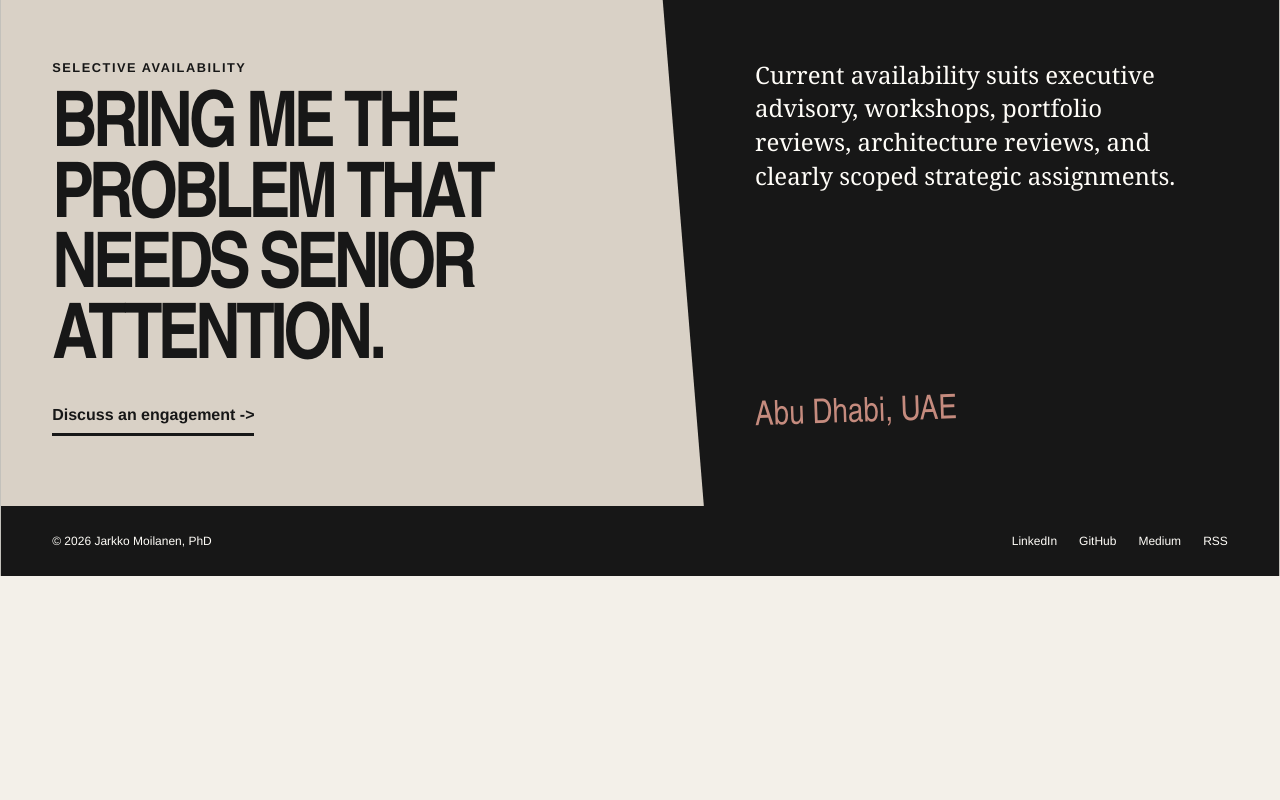
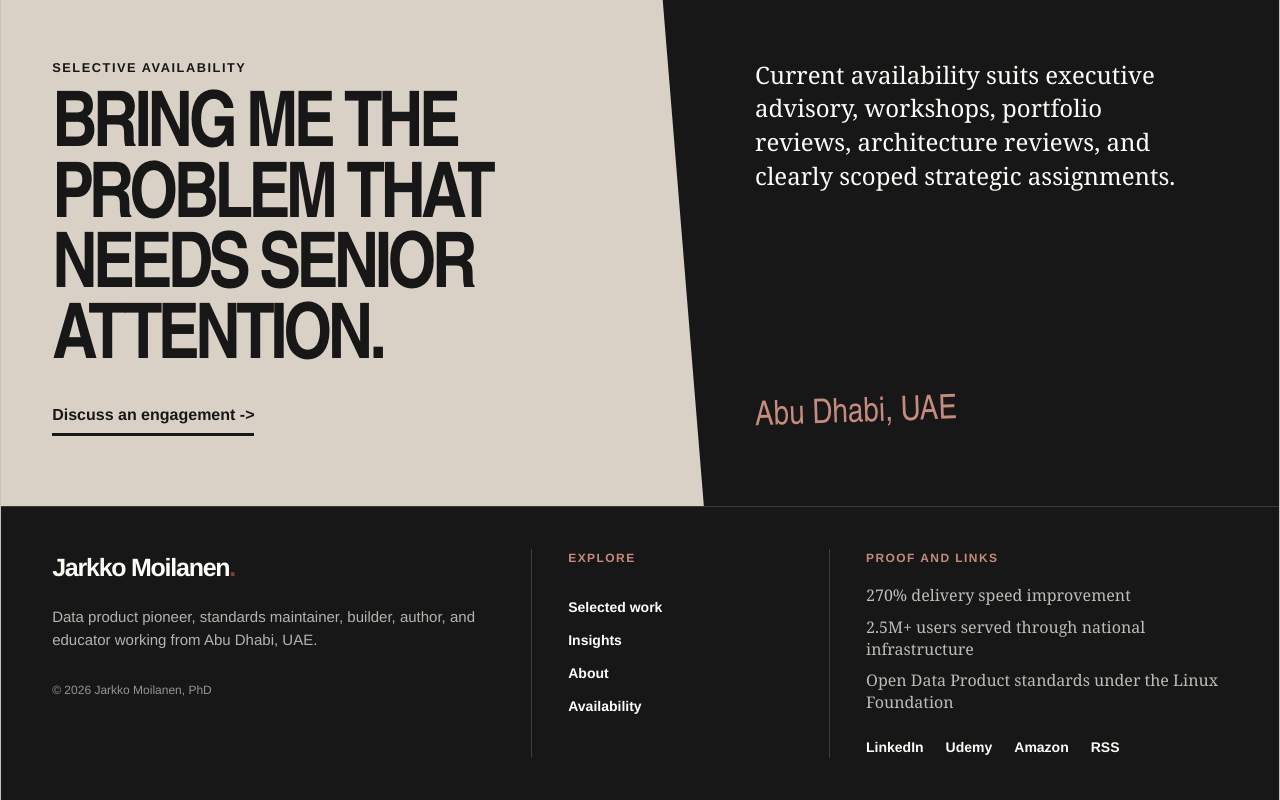
Before and after one commit to kyyberi/jarkko, a Next.js app: page / in a window 1280 px wide. Shown: the part 4007-4807 px from the top of the page. Before the commit the page ends 4583 px from the top, so only its background shows below. Built offline with nearby package versions, Linux system fonts and the light colour scheme.

Commit message:
Add three column site footer

```diff
--- a/app/globals.css
+++ b/app/globals.css
@@ -1332,20 +1332,91 @@ h1 {
   transform: rotate(-2deg);
 }
 
-footer {
-  display: flex;
-  justify-content: space-between;
-  gap: 24px;
-  padding: 26px var(--pad);
+.site-footer {
+  display: grid;
+  grid-template-columns: 1.2fr 0.7fr 1.1fr;
+  gap: 44px;
+  padding: 42px var(--pad);
+  border-top: 1px solid rgba(244, 239, 231, 0.16);
   background: var(--ink);
   color: var(--white);
+}
+
+.footer-column {
+  min-width: 0;
+}
+
+.footer-column + .footer-column {
+  padding-left: 36px;
+  border-left: 1px solid rgba(244, 239, 231, 0.18);
+}
+
+.footer-wordmark {
+  display: inline-block;
+  margin-bottom: 18px;
+  font-size: 25px;
+  font-weight: 900;
+  letter-spacing: -0.05em;
+}
+
+.footer-wordmark span {
+  color: var(--accent);
+}
+
+.footer-identity p {
+  max-width: 430px;
+  margin: 0 0 26px;
+  color: rgba(244, 239, 231, 0.72);
+  font-size: 15px;
+  line-height: 1.55;
+}
+
+.footer-copyright {
+  color: rgba(244, 239, 231, 0.58);
   font-size: 12px;
+}
+
+.footer-column h2 {
+  margin: 0 0 18px;
+  color: #c58b7e;
+  font-size: 12px;
+  font-weight: 900;
+  letter-spacing: 0.12em;
+  text-transform: uppercase;
+}
+
+.footer-nav {
+  display: flex;
+  flex-direction: column;
+  gap: 12px;
+}
+
+.footer-nav a,
+.footer-links a {
+  color: var(--white);
+  font-size: 14px;
+  font-weight: 800;
+}
+
+.footer-proof ul {
+  display: grid;
+  gap: 10px;
+  margin: 0 0 24px;
+  padding: 0;
+  list-style: none;
+}
+
+.footer-proof li {
+  color: rgba(244, 239, 231, 0.76);
+  font-family: var(--serif);
+  font-size: 16px;
+  line-height: 1.35;
 }
 
 .footer-links {
   display: flex;
   flex-wrap: wrap;
-  gap: 22px;
+  gap: 14px 22px;
 }
 
 @media (max-width: 980px) {
@@ -1573,8 +1644,16 @@ footer {
     grid-template-columns: 1fr;
   }
 
-  footer {
-    flex-direction: column;
+  .site-footer {
+    grid-template-columns: 1fr;
+    gap: 30px;
+  }
+
+  .footer-column + .footer-column {
+    padding-top: 28px;
+    padding-left: 0;
+    border-top: 1px solid rgba(244, 239, 231, 0.18);
+    border-left: 0;
   }
 }
 
--- a/app/site.tsx
+++ b/app/site.tsx
@@ -101,13 +101,39 @@ export function Header() {
 
 export function Footer() {
   return (
-    <footer>
-      <span>© 2026 Jarkko Moilanen, PhD</span>
-      <div className="footer-links">
-        <a href="https://www.linkedin.com/">LinkedIn</a>
-        <a href="https://github.com/kyyberi/jarkko">GitHub</a>
-        <a href="https://medium.com/">Medium</a>
-        <a href={sitePath("/rss.xml")}>RSS</a>
+    <footer className="site-footer">
+      <div className="footer-column footer-identity">
+        <a className="footer-wordmark" href={sitePath("/")}>
+          Jarkko Moilanen<span>.</span>
+        </a>
+        <p>
+          Data product pioneer, standards maintainer, builder, author, and
+          educator working from Abu Dhabi, UAE.
+        </p>
+        <span className="footer-copyright">© 2026 Jarkko Moilanen, PhD</span>
+      </div>
+      <nav className="footer-column footer-nav" aria-label="Footer navigation">
+        <h2>Explore</h2>
+        <a href={sitePath("/#work")}>Selected work</a>
+        <a href={sitePath("/insights/articles")}>Insights</a>
+        <a href={sitePath("/about")}>About</a>
+        <a href={sitePath("/#contact")}>Availability</a>
+      </nav>
+      <div className="footer-column footer-proof">
+        <h2>Proof and links</h2>
+        <ul>
+          <li>270% delivery speed improvement</li>
+          <li>2.5M+ users served through national infrastructure</li>
+          <li>Open Data Product standards under the Linux Foundation</li>
+        </ul>
+        <div className="footer-links">
+          <a href="https://www.linkedin.com/in/jarkkomoilanen/">LinkedIn</a>
+          <a href="https://www.udemy.com/user/jarkko-moilanen/">Udemy</a>
+          <a href="https://us.amazon.com/stores/Jarkko-Moilanen/author/B0B66HTHLM?ref=ap_rdr&shoppingPortalEnabled=true">
+            Amazon
+          </a>
+          <a href={sitePath("/rss.xml")}>RSS</a>
+        </div>
       </div>
     </footer>
   );
```
Also changed, not shown: 1 other file (tests, documents, lock files or other folders).
